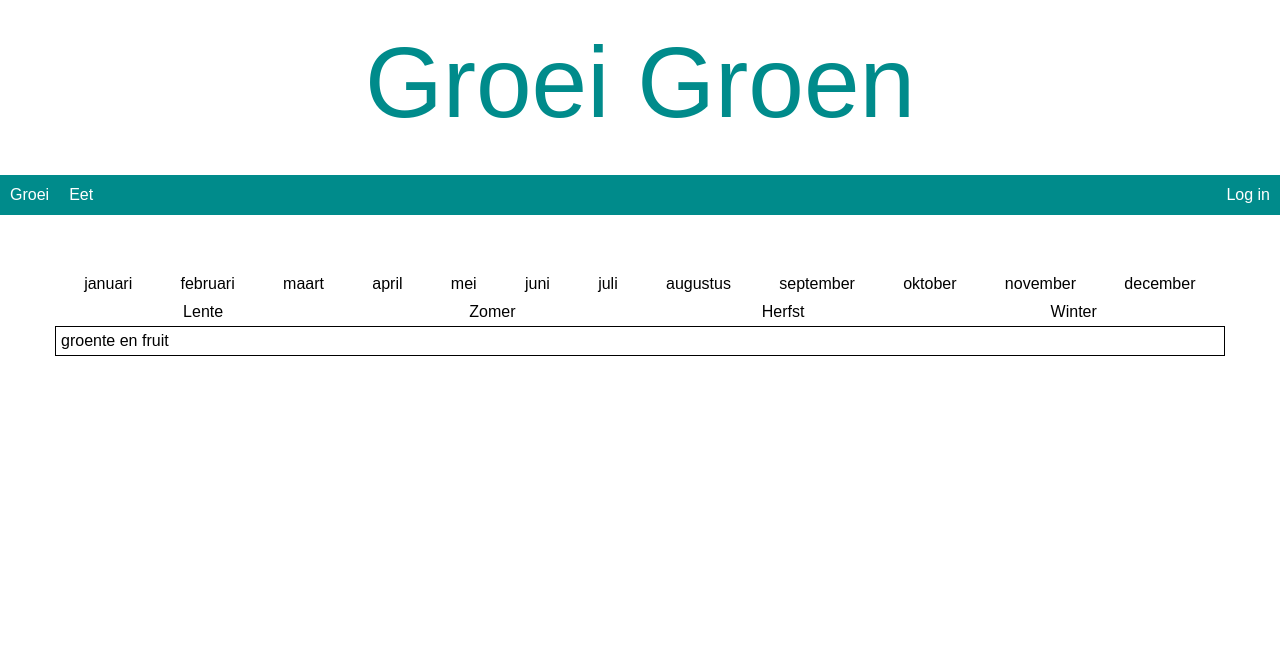
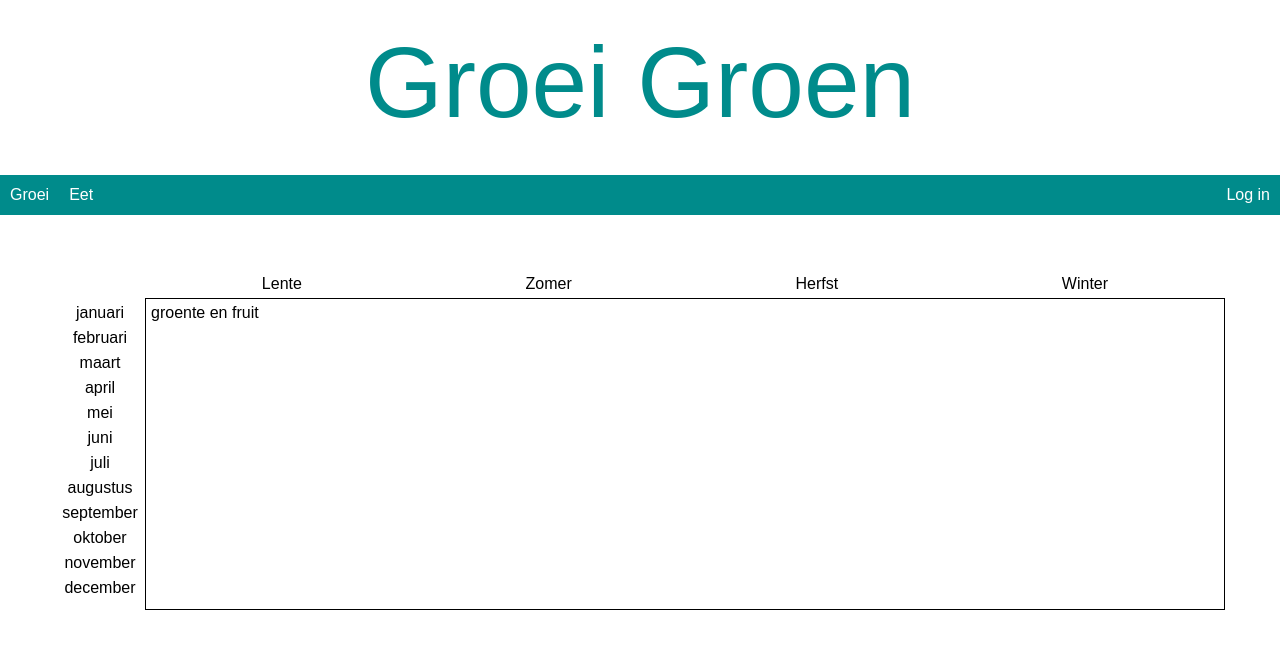
Before and after one commit to meriellesoeters/groei-groen, a React (Create React App) app: page / in a window 1280 px wide. Shown: the top 648 px of the page. Built offline with nearby package versions, Linux system fonts and the light colour scheme.

Commit message:
give different calendar elements correct position

```diff
--- a/src/components/Calendar/Months/styles.css
+++ b/src/components/Calendar/Months/styles.css
@@ -1,6 +1,10 @@
 .monthsListContainer {
-    padding: 5px;
+    height: 300px;
     display: flex;
+    flex-direction: column;
+    width: 90px;
+    margin-top: 30px;
+    float: left;
 }
 
 .monthTextContainer {
--- a/src/components/Calendar/styles.css
+++ b/src/components/Calendar/styles.css
@@ -5,4 +5,6 @@
 .seasonalContentContainer {
     padding: 5px;
     border: 1px solid black;
+    display: flex;
+    height: 300px;
 }
```
